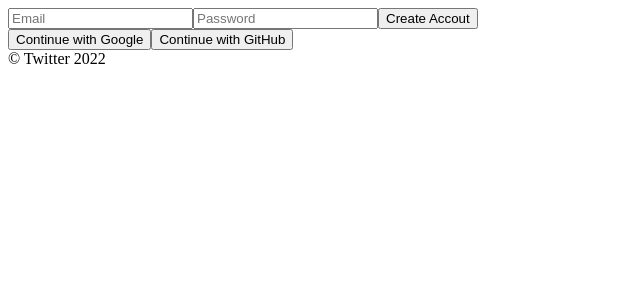
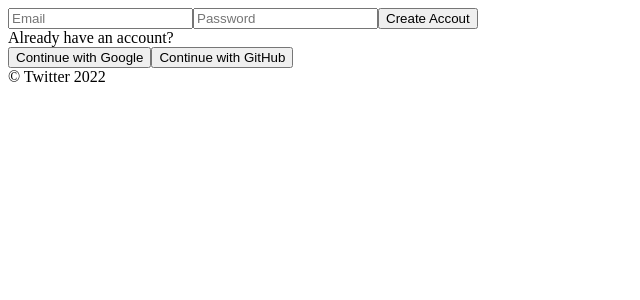
Before and after one commit to eunkeeee/twitterclone, a React (Create React App) app: page /#/ in a window 1280 px wide. Shown: the top 300 px of the page, without its empty margins (0-640 px from the left). Built offline with nearby package versions, Linux system fonts and the light colour scheme; no server answers.

Commit message:
2.4 로그인과 회원가입을 toggle

```diff
--- a/src/routes/Auth.js
+++ b/src/routes/Auth.js
@@ -5,6 +5,7 @@ const Auth = () => {
   const [email, setEmail] = useState("");
   const [password, setPassword] = useState("");
   const [newAccount, setNewAccount] = useState(true);
+  const [error, setError] = useState("");
   const onChange = (event) => {
     const {
       target: { name, value },
@@ -31,8 +32,11 @@ const Auth = () => {
       }
       console.log(data);
     } catch (error) {
-      console.log(error);
+      setError(error.message);
     }
+  };
+  const toggleAccout = () => {
+    setNewAccount((prev) => !prev);
   };
   return (
     <div>
@@ -58,7 +62,11 @@ const Auth = () => {
           value={newAccount ? "Create Accout" : "Log In"}
           required
         />
+        {error}
       </form>
+      <span onClick={toggleAccout}>
+        {!newAccount ? "Doens't have an account?" : "Already have an account?"}
+      </span>
       <div>
         <button>Continue with Google</button>
         <button>Continue with GitHub</button>
```
